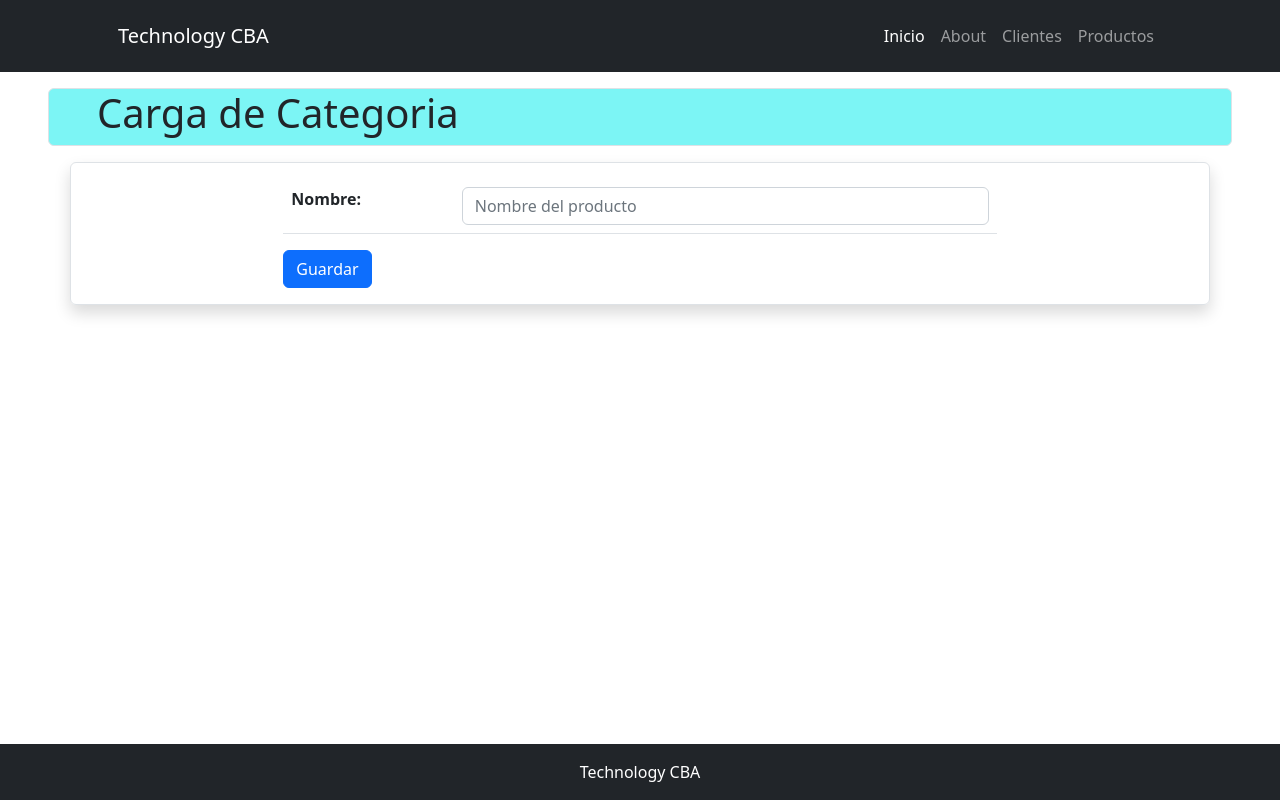
After one commit to RAArrieta/ARRIETARUBEN, a Django app: page /producto/productocategoria/create/ in a window 1280 px wide. The commit adds this page. Run offline with Django 5.2, Linux system fonts and the light colour scheme; some libraries are stand-ins or nearby versions.

Commit message:
carga de categoria

```diff
--- a/project/producto/forms.py
+++ b/project/producto/forms.py
@@ -9,3 +9,12 @@ class ProductoForm(forms.ModelForm):
             "nombre": forms.TextInput(attrs={"class": "form-control", "placeholder": "Nombre del producto"}),
             "descripcion": forms.Textarea(attrs={"class": "form-control", "placeholder": "Descripción del producto"}),
         }
+
+
+class ProductoCategoriaForm(forms.ModelForm):
+    class Meta:
+        model = models.ProductoCategoria
+        fields = "__all__"
+        widgets = {
+            "nombre": forms.TextInput(attrs={"class": "form-control", "placeholder": "Nombre del producto"}),
+        }
--- a/project/producto/templates/producto/index.html
+++ b/project/producto/templates/producto/index.html
@@ -6,6 +6,7 @@
 {% block contenido %}
 <div>
     <a href="{% url 'producto:producto_create' %}">Cargar Producto</a>
+    <a href="{% url 'producto:productocategoria_create' %}">Cargar Categoria</a>
 </div>
 {% include 'producto/components/cards.html' %}
 {% endblock contenido %}
--- /dev/null
+++ b/project/producto/templates/producto/productocategoria_create.html
@@ -0,0 +1,22 @@
+{% extends 'core/base.html' %}
+{% block titulo %}
+    {% include 'core/components/titulo.html' with titulo="Carga de Categoria" %}
+{% endblock titulo %}
+
+{% block contenido %}
+<div class="container">
+    <div class="row justify-content-center border rounded shadow p-3 mt-3">
+        <div class="col-md-8">
+            <form action="" method="post">
+                {% csrf_token %}
+                <table class="table">
+                    {{ form.as_table }}
+                </table>
+                <div class="text-right">
+                    <button type="submit" class="btn btn-primary">Guardar</button>
+                </div>
+            </form>
+        </div>
+    </div>
+</div>
+{% endblock contenido %}
--- a/project/producto/urls.py
+++ b/project/producto/urls.py
@@ -6,4 +6,5 @@ app_name = 'producto'
 urlpatterns = [
     path('home/', views.home, name='home'),
     path('producto/create/', views.producto_create, name="producto_create"),
+    path('productocategoria/create/', views.productocategoria_create, name="productocategoria_create"),
 ]
--- a/project/producto/views.py
+++ b/project/producto/views.py
@@ -15,5 +15,15 @@ def producto_create(request):
     else:
         form = forms.ProductoForm()
 
+    return render(request, "producto/producto_create.html", context={"form": form})
 
-    return render(request, "producto/producto_create.html", context={"form": form})
+def productocategoria_create(request):
+    if request.method == "POST":
+        form = forms.ProductoCategoriaForm(request.POST)
+        if form.is_valid:
+            form.save()
+            return redirect("producto:home")
+    else:
+        form = forms.ProductoCategoriaForm()
+
+    return render(request, "producto/productocategoria_create.html", context={"form": form})
```
Also changed, not shown: project/db.sqlite3.
